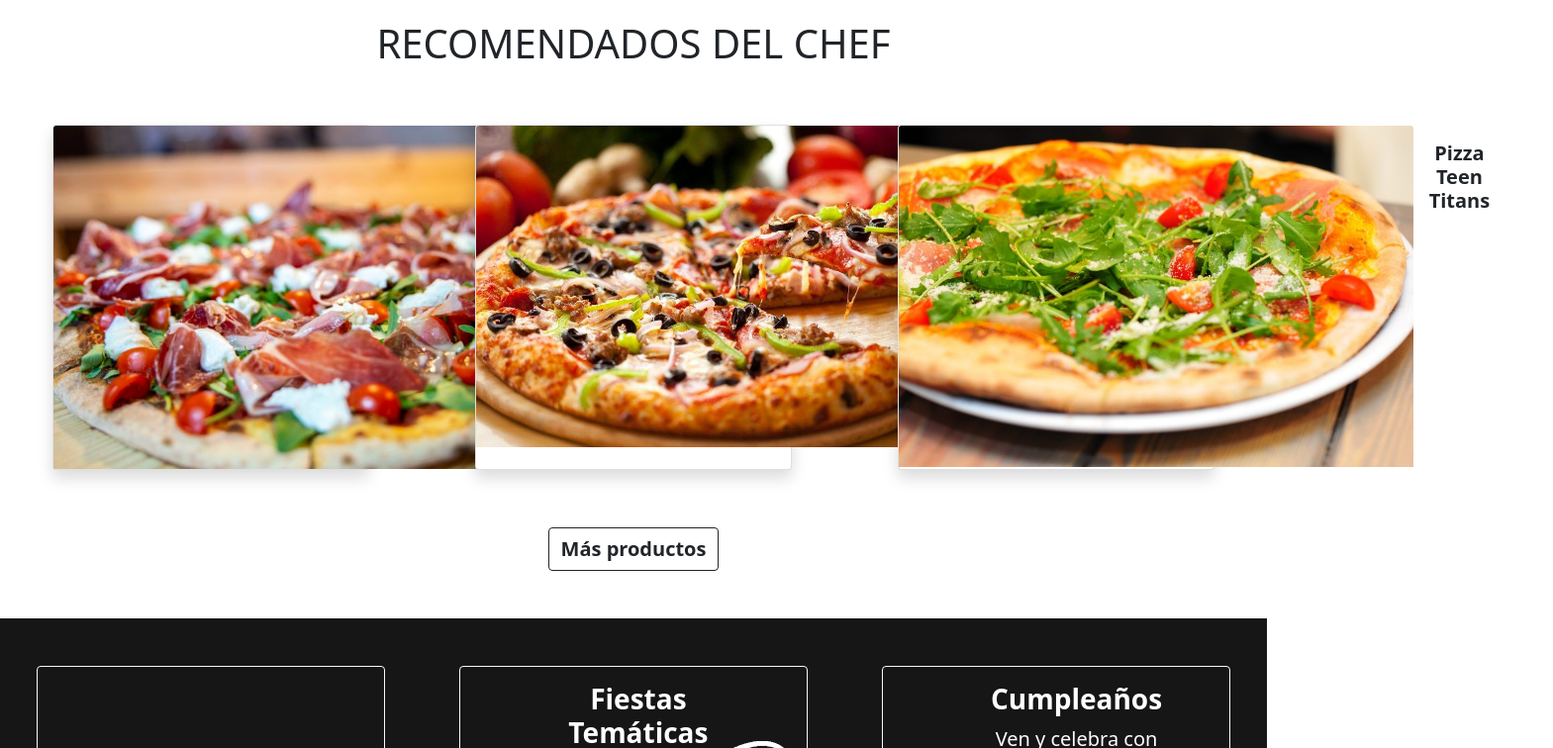
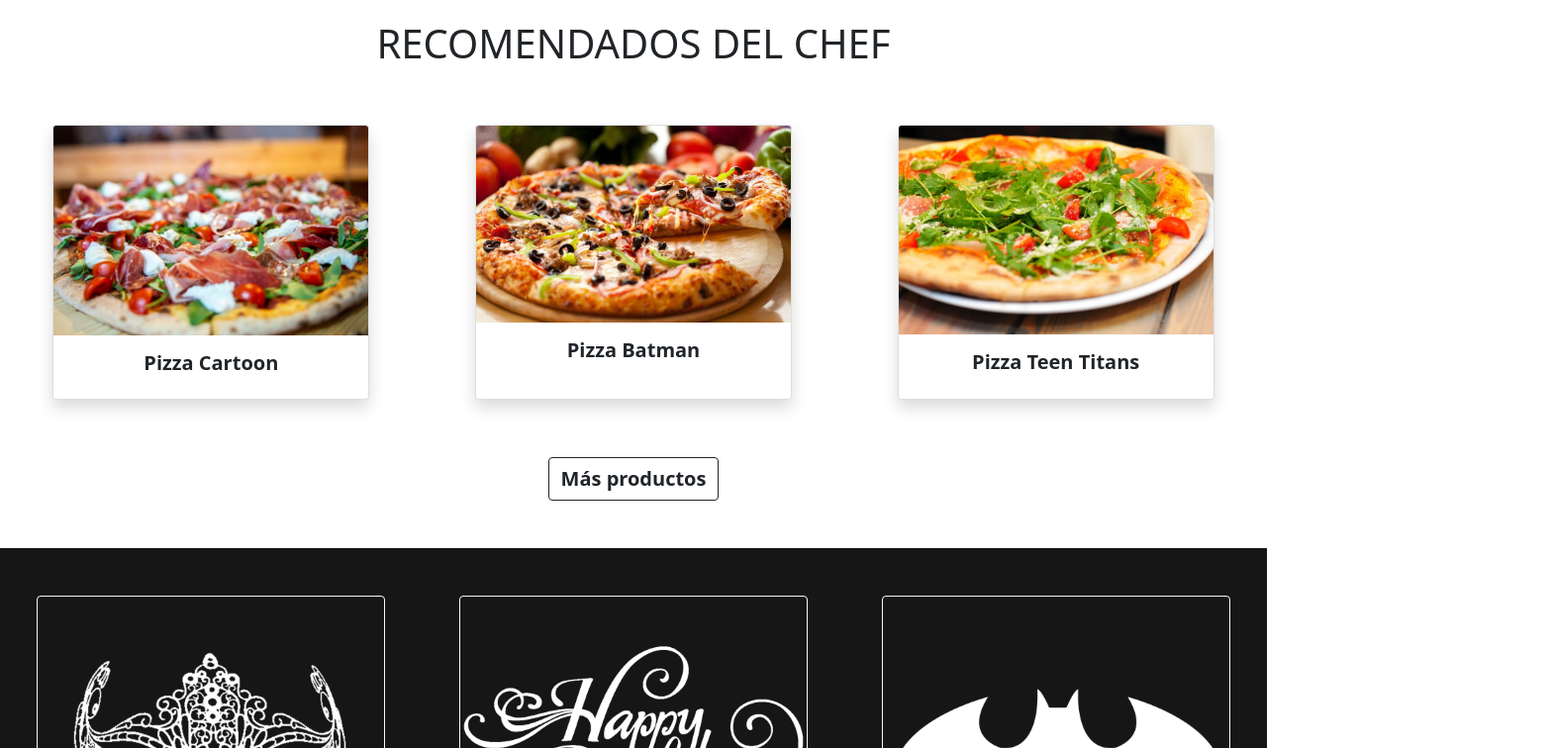
Before and after one commit to Soachi99/Reto-Talento-JuvenTIC-React, a React (Create React App) app in the folder cartoon-pizza-y-frutas-website/: page / in a window 1280 px wide. Shown: the part 1660-2416 px from the top of the page at 99% size, 1569 px wide, since content can reach past the window. Built offline with nearby package versions, Linux system fonts and the light colour scheme.

Commit message:
Corrección imagenes menu

```diff
--- a/cartoon-pizza-y-frutas-website/src/components/Menú/products.css
+++ b/cartoon-pizza-y-frutas-website/src/components/Menú/products.css
@@ -7,13 +7,13 @@
     height: auto;
 }
 
-.card{
+.card-productos{
     display: grid;
     grid-template-columns: repeat(2, 1fr);
     grid-template-columns: 520px auto;
 }
 
-.imagen{
+.imagen-productos{
     max-width: 500px;
 }
 
--- a/cartoon-pizza-y-frutas-website/src/components/Menú/products.jsx
+++ b/cartoon-pizza-y-frutas-website/src/components/Menú/products.jsx
@@ -10,10 +10,10 @@ class Productos extends React.Component {
             <div className ="contenedor_productos mt-5 me-5 ms-5">
                 {Data.map(product => {
                     return (
-                        <Card className="card mt-3" key={product.id}>
+                        <Card className="card-productos mt-3" key={product.id}>
                             <Card.Img
                                 variant="top"
-                                className="imagen img-fluid rounded mx-auto d-block"
+                                className="imagen-productos img-fluid rounded mx-auto d-block"
                                 src={process.env.PUBLIC_URL + product.imagen}
                                 id={"imagen_" + product.id}
                                 key={product.id}
```
